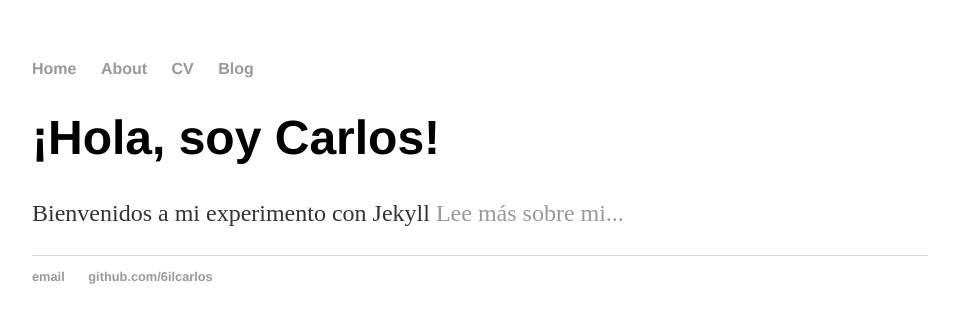
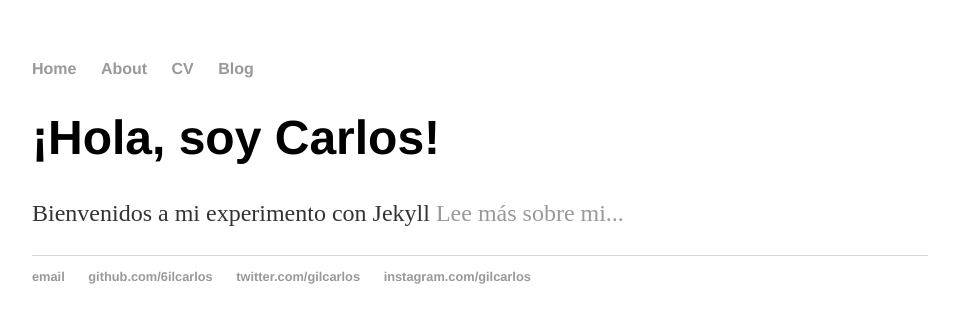
Before and after one commit to 6ilcarlos/6ilcarlos.github.io, a Jekyll site: the page built from index.html, in a window 1280 px wide. Shown: the top 323 px of the page, without its empty margins (160-1119 px from the left). Built offline with Jekyll 4.4.1, drawn with Linux system fonts in a browser that asks for light colours.

Commit message:
Modificación del template Default

```diff
--- a/_layouts/default.html
+++ b/_layouts/default.html
@@ -23,6 +23,8 @@
 	    		<ul>
 	        		<li><a href="mailto:carlos.gil@gmail.com">email</a></li>
 	        		<li><a href="https://github.com/6ilcarlos">github.com/6ilcarlos</a></li>
+							<li><a href="https://twitter.com/gilcarlos">twitter.com/gilcarlos</a></li>
+							<li><a href="https://instagram.com/gilcarlos">instagram.com/gilcarlos</a></li>
 				</ul>
 			</footer>
 		</body>
```
